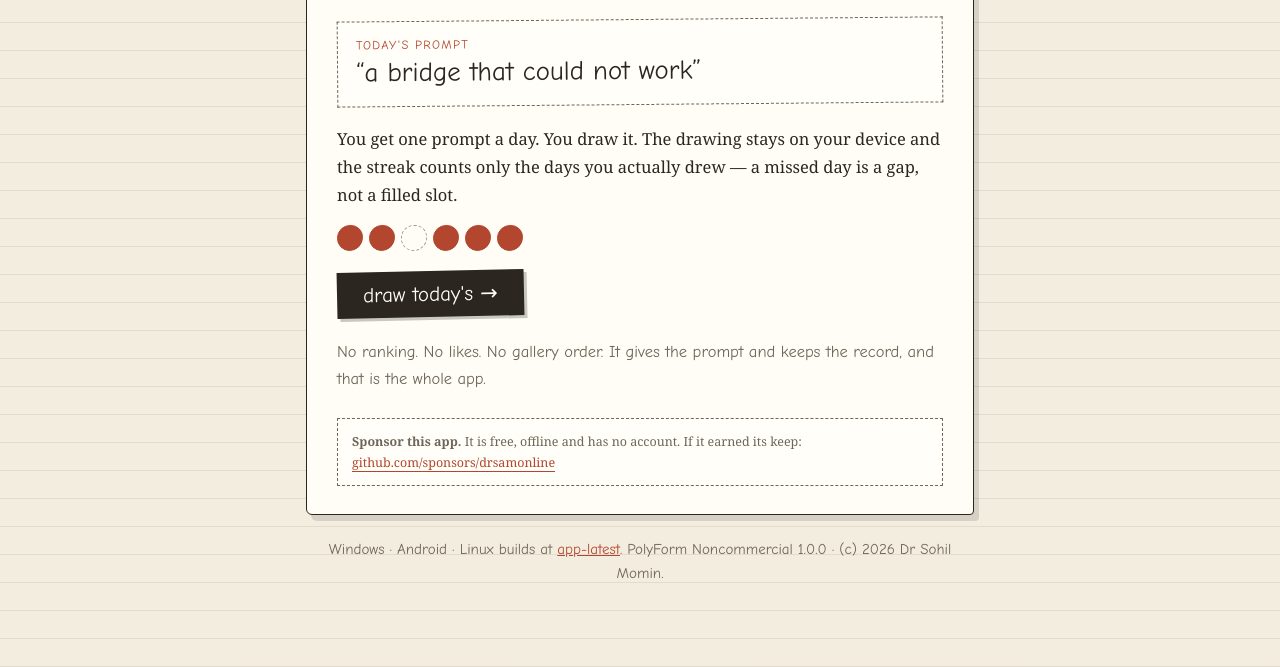
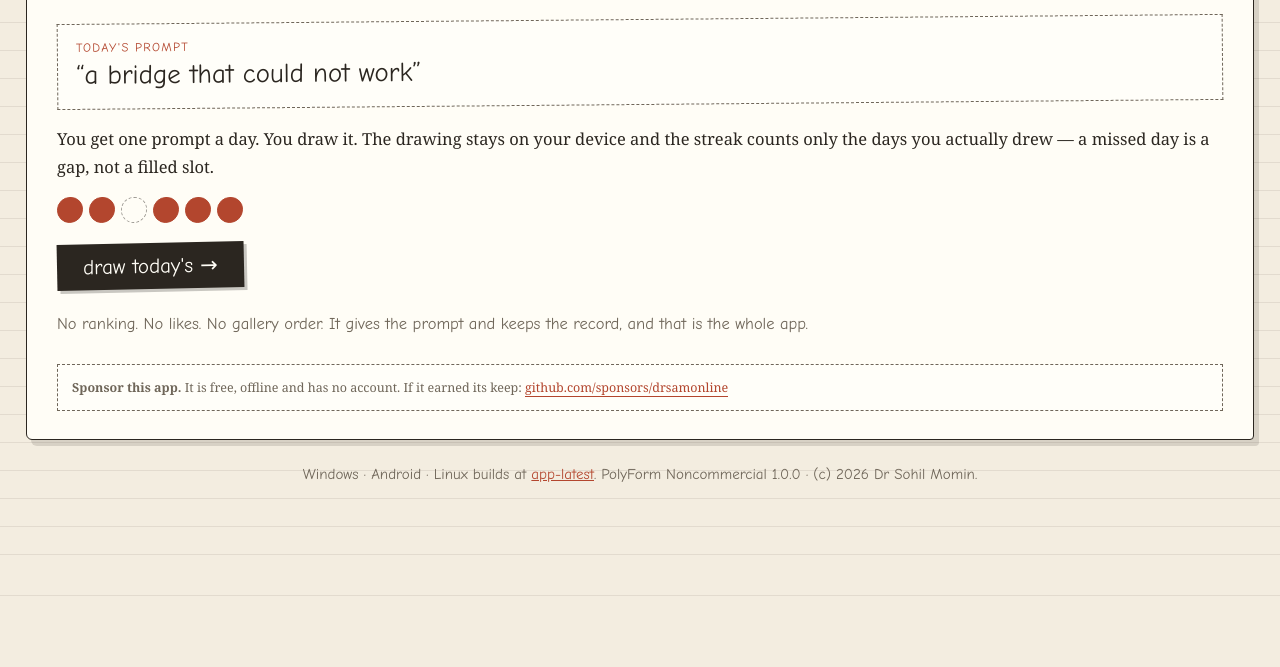
Before and after one commit to drsamonline/app-daily-doodle, a website: page docs/index.html in a window 1280 px wide. Shown: the part 201-868 px from the top of the page. After the commit the page ends 800 px from the top, so only its background shows below. Drawn offline with Linux system fonts and the light colour scheme.

Commit message:
fix: the outer page was still capped at 720px
The clamp() scale did not widen this page because its outer container kept a fixed max-width, so the fluid type sat
inside a phone-width column on a laptop. It now spans to 1600px, which is what the scale was for.

```diff
--- a/docs/index.html
+++ b/docs/index.html
@@ -11,7 +11,7 @@
   *{box-sizing:border-box}
   body{margin:0;background:var(--paper);color:var(--ink);font-family:var(--serif);
        background-image:repeating-linear-gradient(transparent 0 27px,rgba(111,102,89,.13) 27px 28px)}
-  .page{max-width:720px;margin:0 auto;padding:56px 26px 70px}
+  .page{max-width:1600px;margin:0 auto;padding:56px 26px 70px}
   .tape{width:120px;height:26px;background:rgba(201,180,120,.55);margin:0 auto -14px;transform:rotate(-1.6deg);
         box-shadow:0 1px 2px rgba(0,0,0,.08)}
   .card{background:#fffdf6;border:1.5px solid var(--ink);padding:34px 30px 28px;position:relative;
```
